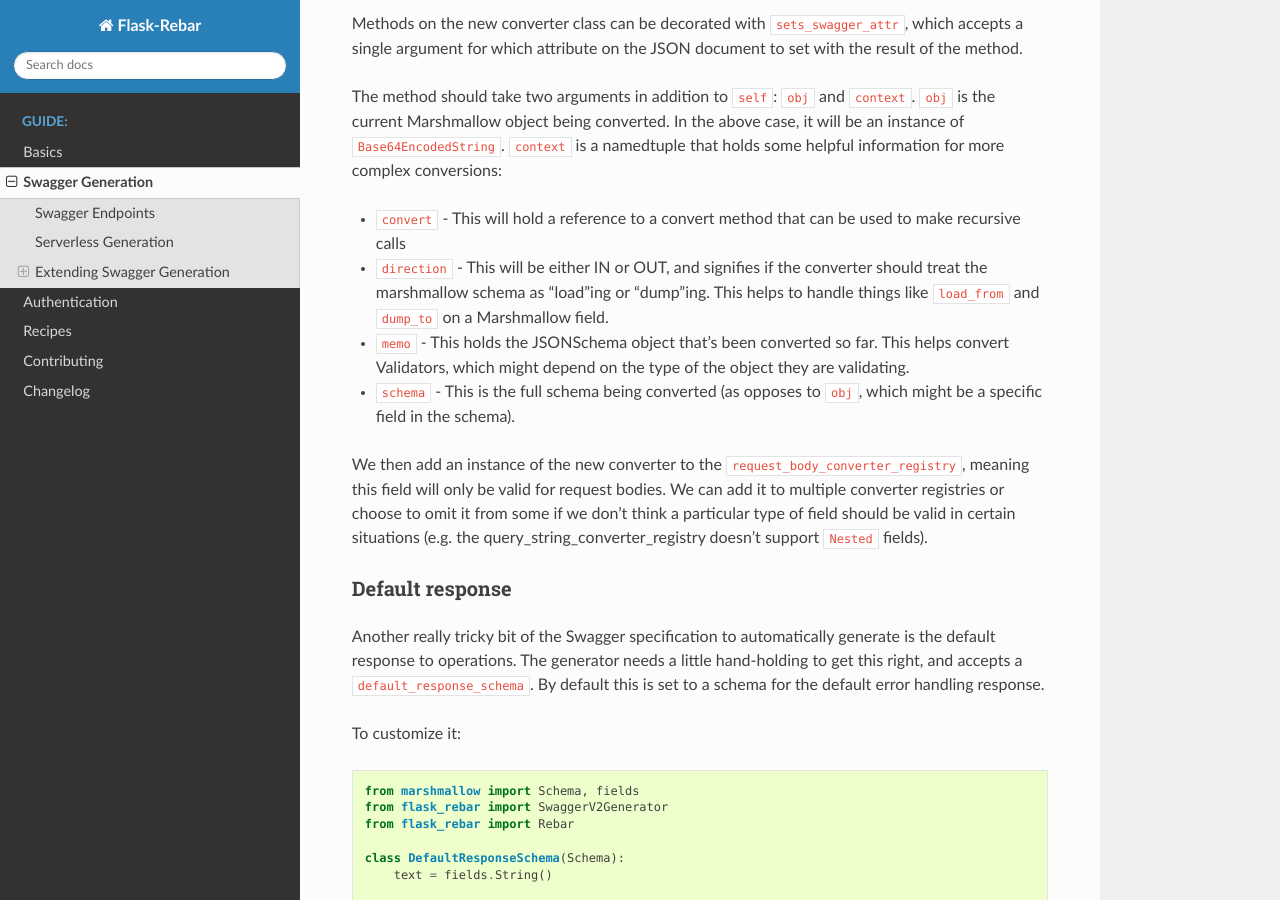
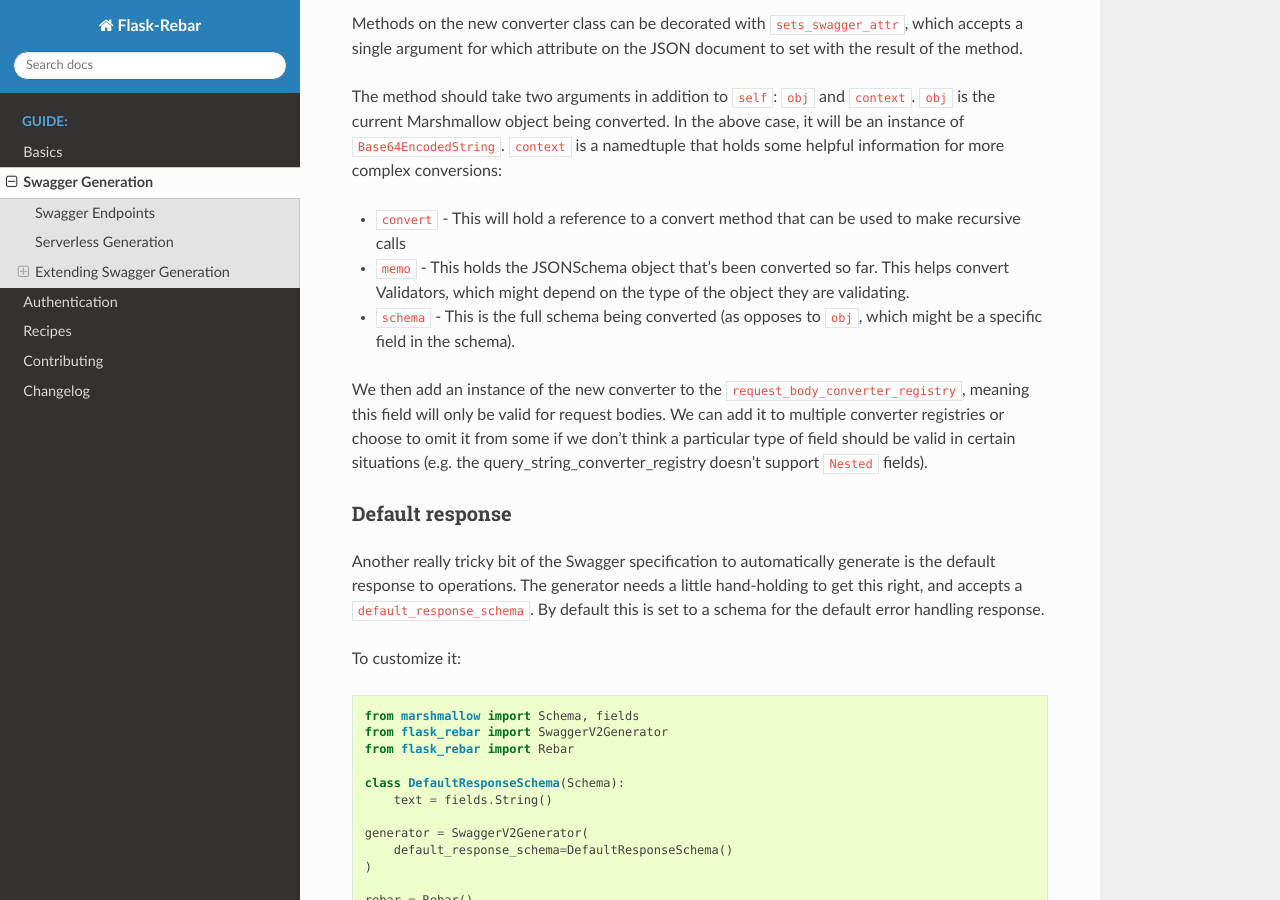
Before and after one commit to plangrid/flask-rebar, a Sphinx documentation site: the page built from docs/quickstart/swagger_generation.rst, in a window 1280 px wide and 900 px high, scrolled down 2757 px. Built offline with Sphinx 7.4.7 and the Read the Docs theme 2.0.0, drawn with Linux system fonts in a browser that asks for light colours; pages that are not in the unit, such as notebooks, are missing from menus.

Commit message:
remove stale documentation about direction in marshmallow to swagger converter context

```diff
--- a/docs/quickstart/swagger_generation.rst
+++ b/docs/quickstart/swagger_generation.rst
@@ -120,7 +120,6 @@ The method should take two arguments in addition to ``self``: ``obj`` and ``cont
 ``context`` is a namedtuple that holds some helpful information for more complex conversions:
 
 * ``convert`` - This will hold a reference to a convert method that can be used to make recursive calls
-* ``direction`` - This will be either IN or OUT, and signifies if the converter should treat the marshmallow schema as "load"ing or "dump"ing. This helps to handle things like ``load_from`` and ``dump_to`` on a Marshmallow field.
 * ``memo`` - This holds the JSONSchema object that's been converted so far. This helps convert Validators, which might depend on the type of the object they are validating.
 * ``schema`` - This is the full schema being converted (as opposes to ``obj``, which might be a specific field in the schema).
 
```
